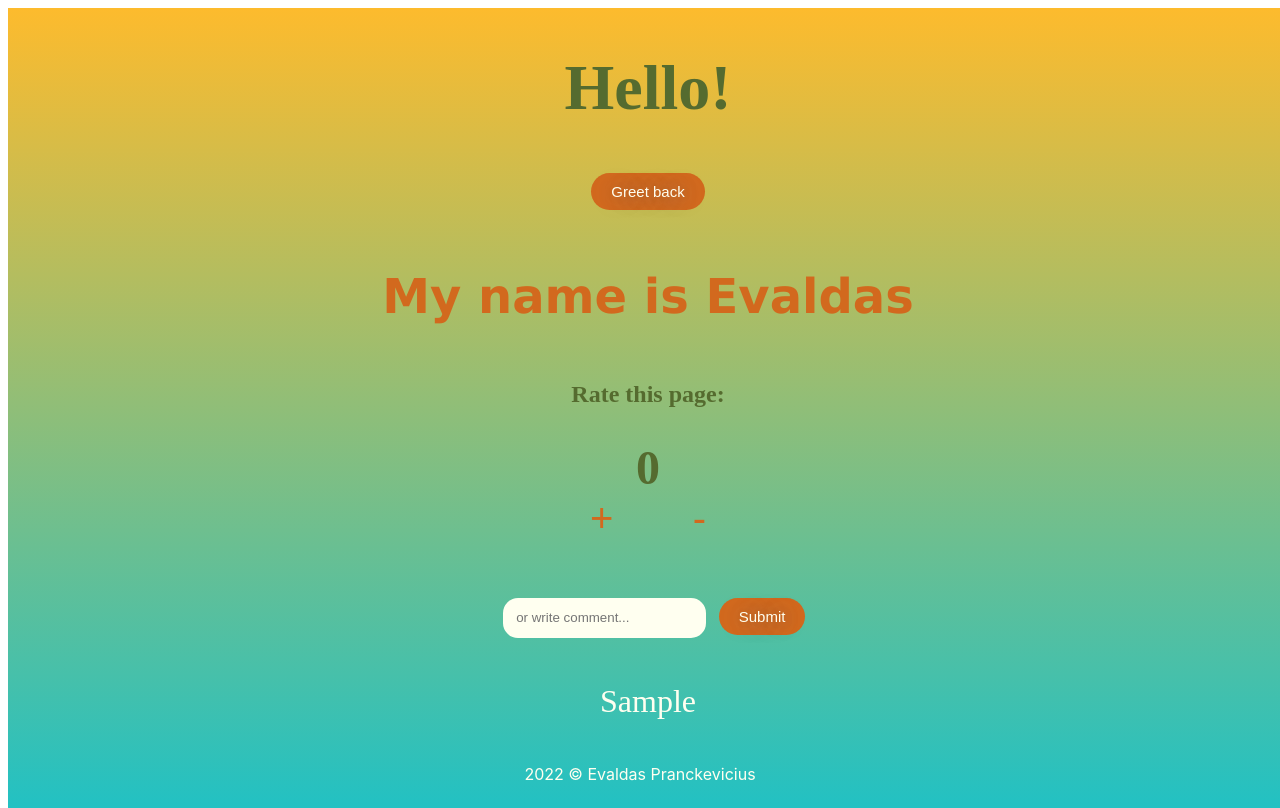
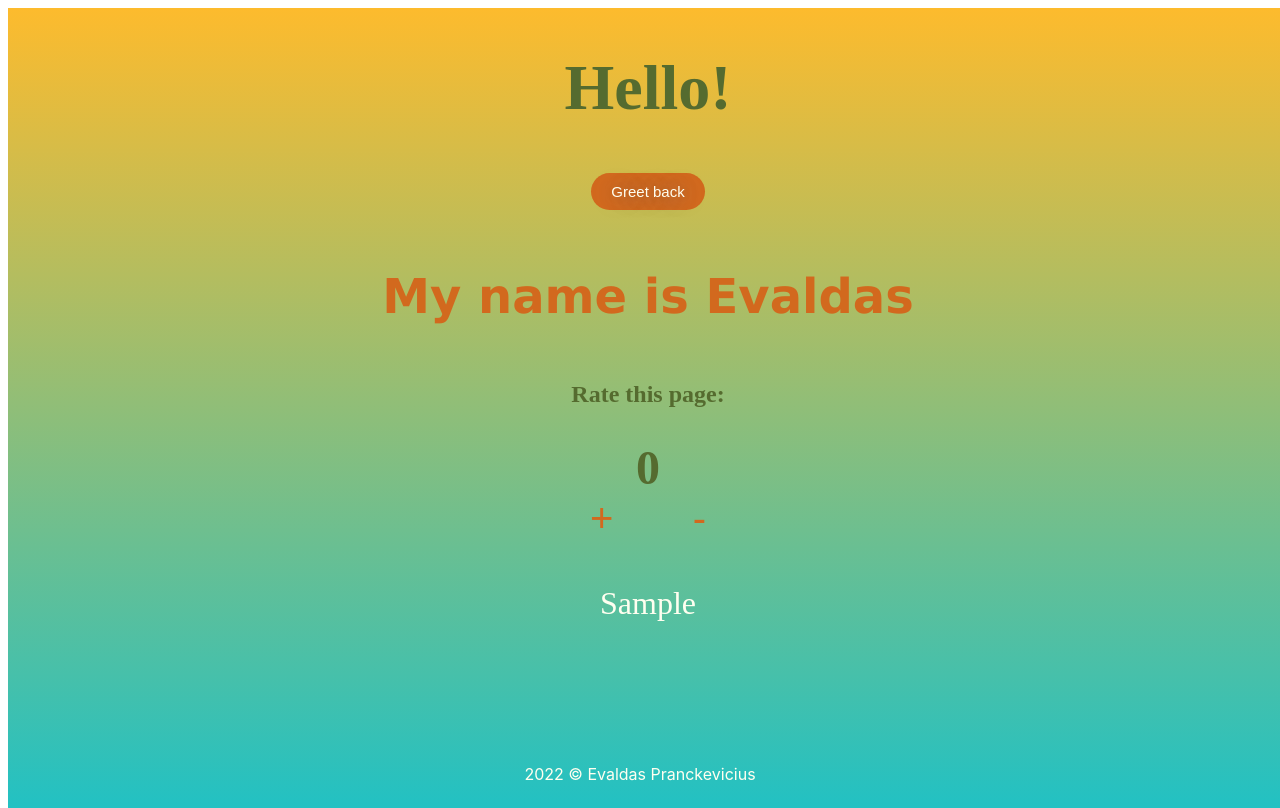
Before and after one commit to prevaldas/React-SPA, a React (Create React App) app: page / in a window 1280 px wide. Both pictures are taken after typing "Sample" into the empty fields and a click on the button "Submit". Built offline with nearby package versions, Linux system fonts and the light colour scheme.

Commit message:
remove form after submit

```diff
--- a/src/components/ComState.js
+++ b/src/components/ComState.js
@@ -9,23 +9,25 @@ const ComState = () => {
     setNames([...names, {id: names.length, name}]);
     setName("");
     }
-    useEffect(() => {
 
-    },[]);
+function disapier() {
+  document.querySelector('#form-input').style.display= 'none';
+}
 
     return (
     <div className="comment">
 
-        <form onSubmit={addComment}>
-            <input type="text" value={name}
+        <form  id="form-input" onSubmit={addComment}>
+            <input type="text"
+            spellcheck="false" value={name}
             placeholder="or write comment..."
             onChange={(e) => setName(e.target.value)} />
-            <button className="btn" >Submit</button>
+            <button onClick={disapier} className="btn" >Submit</button>
 
         </form>
 
             {names.map((item) => (
-                <p className="item-p" key={item.id}>{item.name}</p>
+                <p id="form-comment" className="item-p" key={item.id}>{item.name}</p>
             ))}
 
     </div>
```
